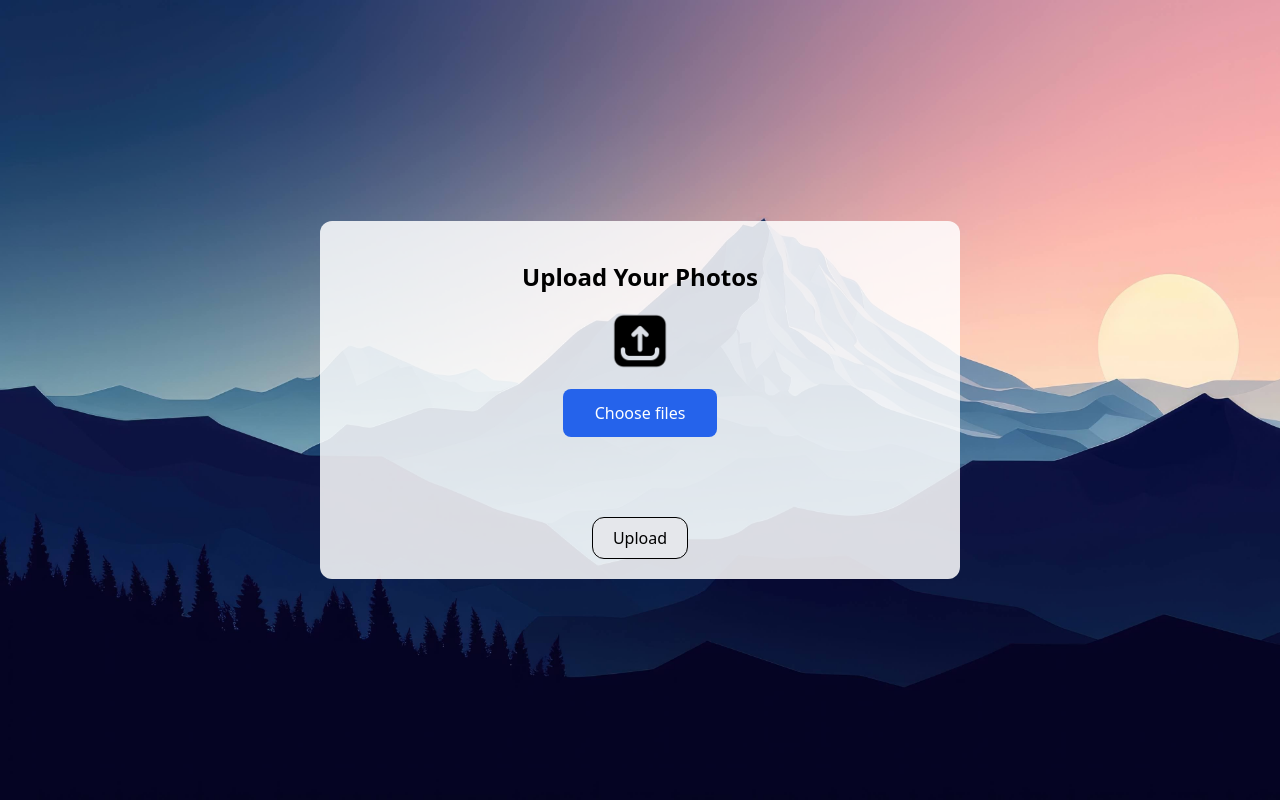
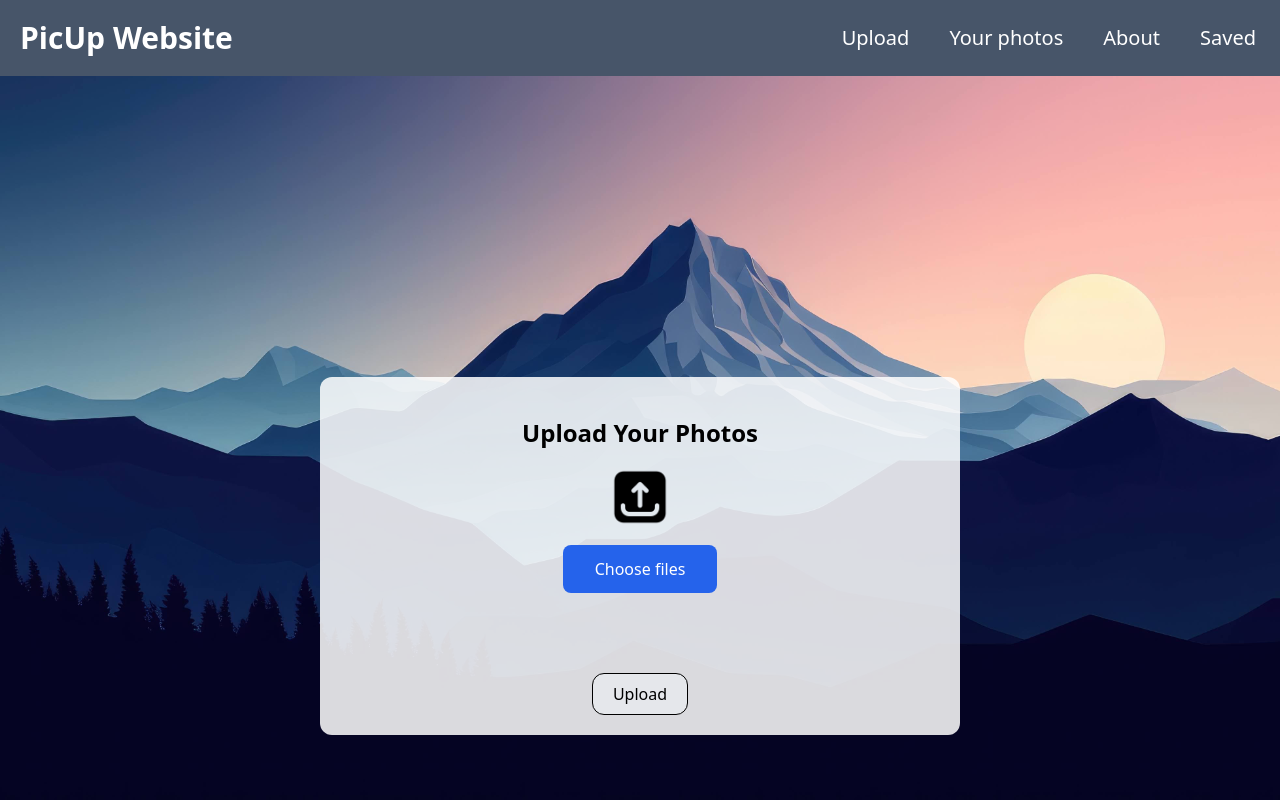
Before and after one commit to ALI-HUP/PicUp-website, a Next.js app: page /headers/upload in a window 1280 px wide. Shown: the top 800 px of the page. Built offline with nearby package versions, Linux system fonts and the light colour scheme.

Commit message:
add header to all pages

```diff
--- a/app/headers/about/page.tsx
+++ b/app/headers/about/page.tsx
@@ -1,8 +1,12 @@
 import React from "react";
+import Header from '@/components/Header';
 
 const About = () => {
   return (
     <div>
+
+      <Header />
+
       <h2>About</h2>
       <p>About the PicUp website...</p>
     </div>
--- a/app/headers/saved/page.tsx
+++ b/app/headers/saved/page.tsx
@@ -1,8 +1,12 @@
 import React from "react";
+import Header from '@/components/Header';
 
 const Saved = () => {
   return (
     <div>
+
+      <Header />
+
       <h2>Saved</h2>
       <p>Here are your saved items...</p>
     </div>
--- a/app/headers/upload/page.tsx
+++ b/app/headers/upload/page.tsx
@@ -2,6 +2,7 @@
 
 import React, { useState } from "react";
 import Image from "next/image";
+import Header from '@/components/Header';
 import Uploadpic from "@/public/svg/upload_7078851.png";
 
 const Upload = () => {
@@ -29,6 +30,9 @@ const Upload = () => {
   };
 
   return (
+    <div>
+      <Header />
+
       <div className="flex justify-center items-center min-h-screen">
         <div className="bg-white bg-opacity-85 rounded-xl w-[50%] p-5">
           <div className="flex flex-col justify-center items-center">
@@ -71,6 +75,7 @@ const Upload = () => {
           </form>
         </div>
       </div>
+    </div>
   );
 };
 
--- a/app/headers/your-photos/page.tsx
+++ b/app/headers/your-photos/page.tsx
@@ -1,8 +1,12 @@
 import React from "react";
+import Header from '@/components/Header';
 
 const NewOnes = () => {
   return (
     <div>
+
+      <Header />
+
       <h2>Your photos</h2>
       <p>Here are Your photos...</p>
     </div>
--- a/components/Header.tsx
+++ b/components/Header.tsx
@@ -5,7 +5,9 @@ const Header: React.FC = () => {
   return (
     <header className="p-3 flex items-center bg-slate-600 mb-20">
       <div>
-        <h1 className="text-3xl p-2 font-extrabold">PicUp Website</h1>
+        <Link href="/" className="flex text-3xl p-2 font-extrabold">
+          <h1>PicUp Website</h1>
+        </Link>
       </div>
 
       <div className="text-xl space-x-10 p-3 ml-auto">
```
Lines whose indentation alone changed are shown as unchanged.
